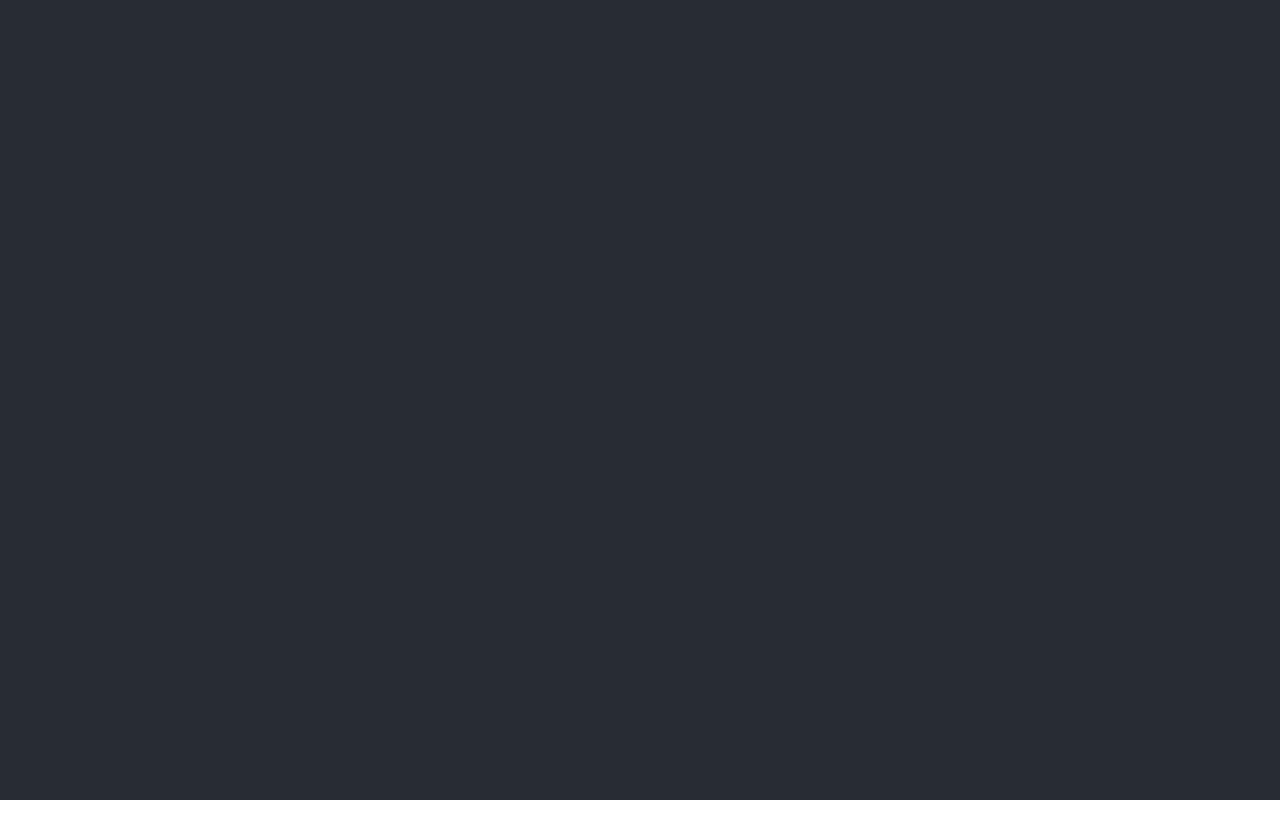
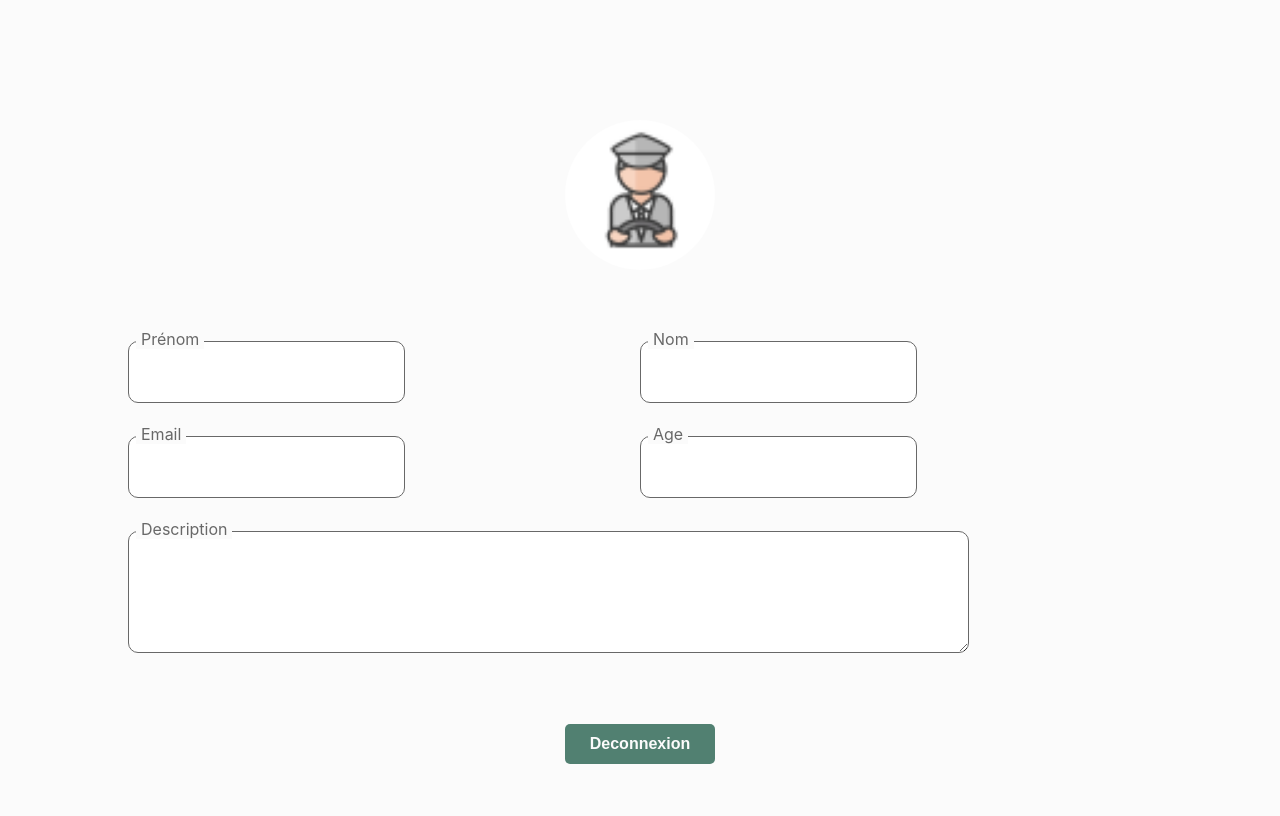
Before and after one commit to WildCodeSchool/2211-wns-neumann-copilot, a React (Create React App) app in the folder client/: page /profil in a window 1280 px wide. Before the commit this address had no page. Built offline with nearby package versions, Linux system fonts and the light colour scheme.

Commit message:
Mise en page de la page Profil en front

```diff
--- a/client/src/App.css
+++ b/client/src/App.css
@@ -1,38 +1,5 @@
-.App {
-  text-align: center;
+body{
+    margin: 0;
+    padding: 0;
+    background-color: #FBFBFB;
 }
-
-.App-logo {
-  height: 40vmin;
-  pointer-events: none;
-}
-
-@media (prefers-reduced-motion: no-preference) {
-  .App-logo {
-    animation: App-logo-spin infinite 20s linear;
-  }
-}
-
-.App-header {
-  background-color: #282c34;
-  min-height: 100vh;
-  display: flex;
-  flex-direction: column;
-  align-items: center;
-  justify-content: center;
-  font-size: calc(10px + 2vmin);
-  color: white;
-}
-
-.App-link {
-  color: #61dafb;
-}
-
-@keyframes App-logo-spin {
-  from {
-    transform: rotate(0deg);
-  }
-  to {
-    transform: rotate(360deg);
-  }
-}
--- a/client/src/App.tsx
+++ b/client/src/App.tsx
@@ -3,6 +3,7 @@ import "./App.css";
 import { useGetUsersQuery } from "./gql/generated/schema";
 import { Routes, Route } from "react-router-dom";
 import Login from "./screens/Login";
+import Profil from "./screens/Profil";
 
 function App() {
   const { data } = useGetUsersQuery();
@@ -11,7 +12,6 @@ function App() {
   return (
     <>
       <div className="App">
-        <header className="App-header"></header>
         <p>
           {users.map((user) => {
             return user.id;
@@ -19,6 +19,7 @@ function App() {
         </p>
         <Routes>
           <Route path="/Login" element={<Login />} />
+          <Route path="/Profil" element={<Profil />} />
         </Routes>
       </div>
     </>
--- /dev/null
+++ b/client/src/css/Profil.css
@@ -0,0 +1,105 @@
+.main{
+    width: 100%;
+    height: auto;
+    position: relative;
+}
+
+.container_avatar{
+    display: block;
+    margin: 0 auto;
+    width: 50%;
+    text-align: center;
+    margin-top: 120px;
+}
+
+.avatar img{
+    border-radius: 50%;
+    width: 150px;
+    height: 150px;
+}
+
+.container_information{
+    width: 80%;
+    height: 350px;
+    position: relative;
+    left: 50%;
+    transform: translateX(-50%);
+    top: 50px;
+    display: flex;
+    flex-wrap: wrap;
+    align-items: center;
+}
+.input{
+    position: relative;
+    width: 50%;
+}
+
+.input_description {
+    position: relative;
+    width: 100%;
+}
+
+.input_description textarea{
+    width: 80%;
+    height: 100px;
+    border: 1px solid #686868;
+    border-radius: 10px;
+    padding: 10px;
+    outline: none;
+}
+
+.placeholder_description{
+    position: absolute;
+    top: -12px;
+    left: 8px;
+    padding: 0px 5px;
+    color: #686868;
+    pointer-events:none;
+    background: #FBFBFB;
+}
+
+.input input {
+    width: 255px;
+    height: 40px;
+    border: 1px solid #686868;
+    border-radius: 10px;
+    padding: 10px;
+    outline: none;
+}
+
+.placeholder{
+    position: absolute;
+    top: -12px;
+    left: 8px;
+    padding: 0px 5px;
+    color: #686868;
+    pointer-events:none;
+    background: #FBFBFB;
+}
+
+
+.button_deconnexion{
+    width: 100%;
+    height: 10px;
+    position: relative;
+    top: 100px;
+    text-align: center;
+}
+
+.button_deconnexion input{
+    width: 150px;
+    height: 40px;
+    background-color:#518071 ;
+    border: none;
+    border-radius: 5px;
+    color: #FBFBFB;
+    font-weight: bold;
+    font-size: 16px;
+    cursor: pointer;
+}
+
+.button_deconnexion input:hover{
+    border:1px solid #518071;
+    background-color: #FBFBFB;
+    color: #518071;
+}
--- a/client/src/screens/Profil.tsx
+++ b/client/src/screens/Profil.tsx
@@ -1,12 +1,42 @@
 import { useState } from "react"
 import { useLoginMutation } from "../gql/generated/schema"
+import blank_profile from "../assets/avatar.png"
+import "../css/Profil.css"
 
 export default function Profil() {
-    const [email, setEmail] = useState('');
-    const [password, setPassword] = useState('');
 
-    // import de la mutation login.gql
-    const[login] = useLoginMutation()
 
-    return <div></div>
-}
+    return (
+    <div className="main">
+        <div className="container_avatar">
+            <div className="avatar">
+                <img src={blank_profile} alt="Profil-image" />
+            </div>
+        </div>
+        <div className="container_information">
+        <div className="input">
+                <label htmlFor="firstname" className="placeholder">Prénom</label>
+                <input name="firstname" type="text"/>
+            </div>
+            <div className="input">
+                <label htmlFor="name" className="placeholder">Nom</label>
+                <input name="name" type="text"/>
+            </div>
+            <div className="input">
+                <label htmlFor="email" className="placeholder">Email</label>
+                <input type="email" name="email"/>
+            </div>
+            <div className="input">
+                <label htmlFor="age" className="placeholder">Age</label>
+                <input name="age" type="number"/>
+            </div>
+            <div className="input_description">
+                <label htmlFor="description" className="placeholder_description">Description</label>
+                <textarea name="descrition" ></textarea>
+            </div>
+        </div>
+        <div className="button_deconnexion">
+            <input type="button" name="deconnexion" value="Deconnexion"/>
+        </div>
+    </div>
+)}
```
Also changed, not shown: client/src/assets/avatar.png (added).
